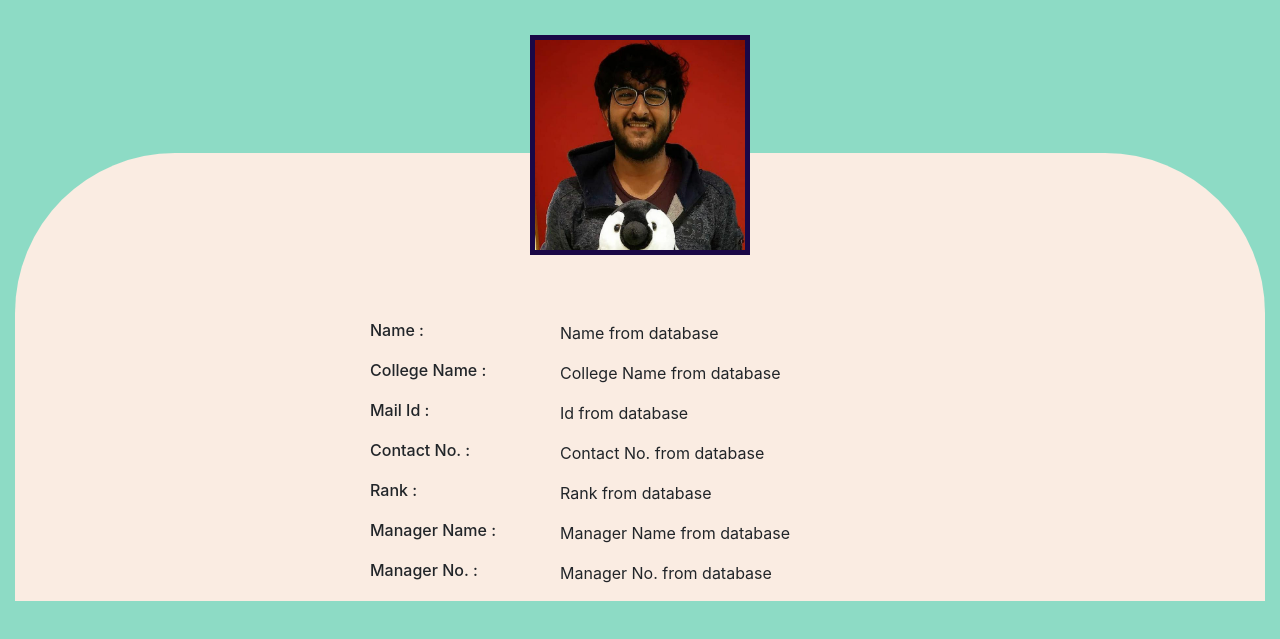
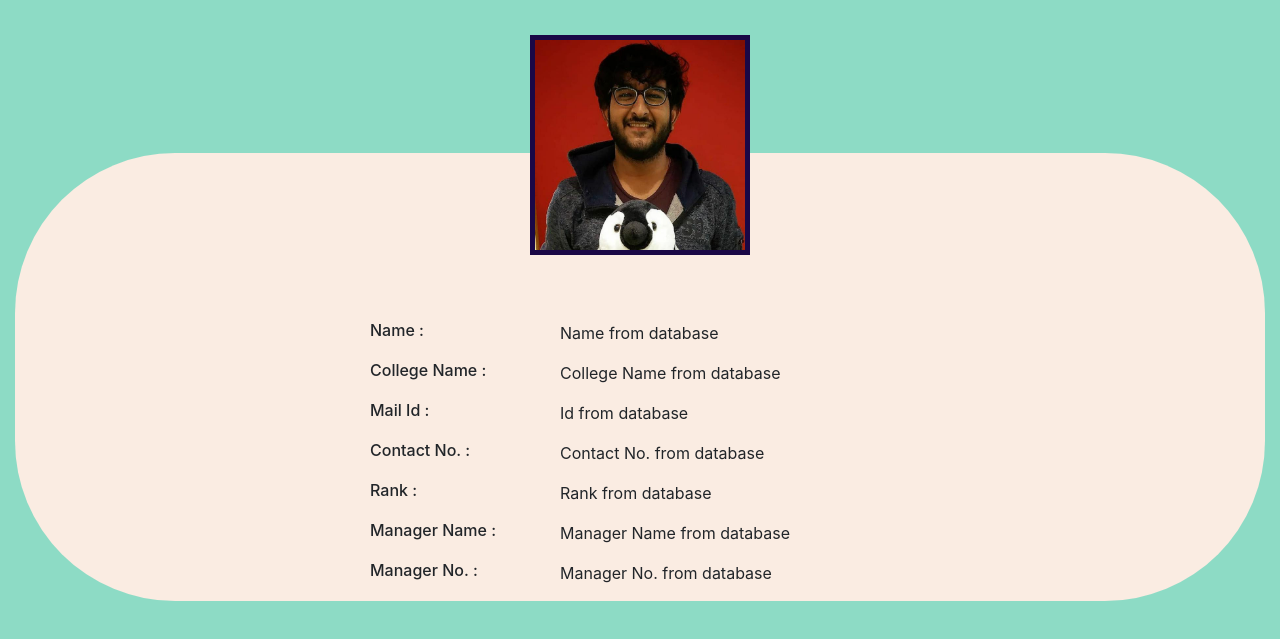
Before and after one commit to MeetVys/dashboardecell, a plain HTML site: page index.html in a window 1280 px wide. Shown: the part 149-788 px from the top of the page. Drawn offline with nearby package versions, Linux system fonts and the light colour scheme.

Commit message:
Rounded the corners

```diff
--- a/css/styles.css
+++ b/css/styles.css
@@ -31,8 +31,8 @@ h2{
 }
 #profile1{
     margin-top: 8% ;
-    border-top-left-radius: 10rem;
-    border-top-right-radius: 10rem;
+    border-radius: 10rem;
+
     background-color: rgb(250, 236, 226);
 
 
```
